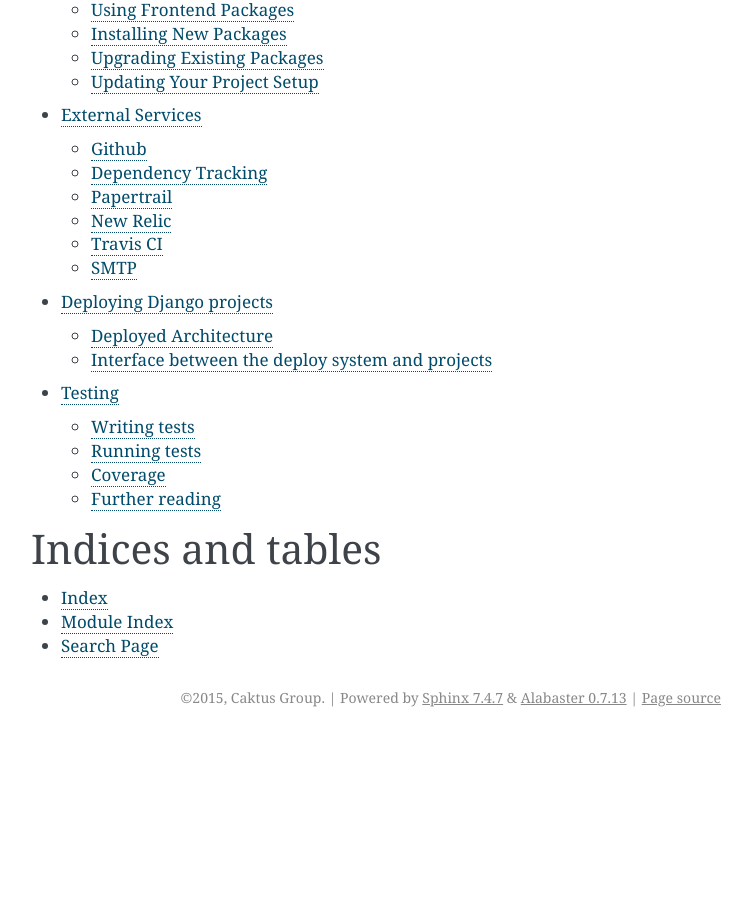
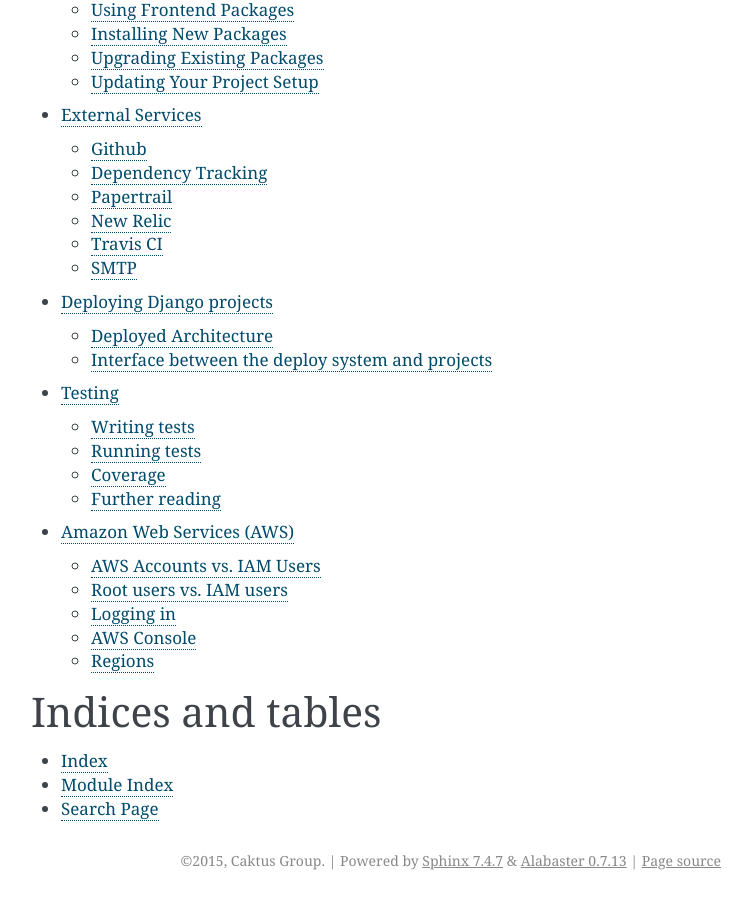
Before and after one commit to caktus/guidebook, a Sphinx documentation site: the page built from source/index.rst, in a window 1280 px wide and 900 px high, scrolled down 1308 px. Shown: the whole window, without its empty margins (389-1141 px from the left). Built offline with Sphinx 7.4.7, drawn with Linux system fonts in a browser that asks for light colours; before the commit the page ends 2045 px from its top, so only the background shows below that; some of the changed lines change nothing that is shown.

Commit message:
Some getting started doc for AWS

```diff
--- /dev/null
+++ b/source/aws.rst
@@ -0,0 +1,140 @@
+.. _aws:
+
+Amazon Web Services (AWS)
+=========================
+
+We often deploy to Amazon Web Services. Here are some tips on getting started.
+
+AWS Accounts vs. IAM Users
+--------------------------
+
+With AWS, we need to be careful to distinguish *AWS accounts* from *IAM users*.
+
+*AWS Accounts* are connected to billing, and to visibility and access to resources.
+Caktus has an AWS account. Some of our clients have their own AWS accounts that
+we might use when working for those clients, so that they get billed
+directly for the resources used instead of us.
+
+*IAM Users* are created within accounts to let administrators
+"log into" those accounts and access those resources. IAM Users within
+one account are unrelated to IAM users in any other account. If I have
+IAM users named "johndoe" in two different AWS accounts, they are completely
+separate and different, having nothing to do with each other.
+
+For you to do things in the Caktus AWS account, someone
+will have to create an *IAM user* for you within that AWS account, and give it the
+privileges for what you need to do.
+
+Root users vs. IAM users
+------------------------
+
+Just to confuse things, *AWS accounts* each have a *root user*, which is not
+an IAM user within that AWS account, but a user in the global Amazon system of
+users - the same set of users that can buy things on Amazon's shopping
+sites, in fact. To create a new AWS account, you have to log in as one of
+this type of user.
+
+Logging in
+----------
+
+To login using a *root user*, there's a global url:
+`https://www.amazon.com/ap/signin <https://www.amazon.com/ap/signin>`_.
+You can sign in or create a new root user there, and once logged in,
+set up billing, create new AWS accounts, buy cat food, etc.
+
+You can tell you're logging in as one of these type of users
+because the login page will only prompt for a username and
+password.
+
+To login using an *IAM user* in a particular account, you need to go to another page.
+These login pages prompt for *three* things: *account*, username,
+and password, so you can tell them apart from the "root" user
+login page.
+
+Unfortunately, finding a page to login as an *IAM user* can
+be tricky. The simplest way is this: each AWS account has
+a unique URL that will let you login to that AWS account.
+Anyone who is already logged in as an *IAM user* on the account
+can find the URL (I think) by going to the
+`main *IAM* page <https://console.aws.amazon.com/iam/home>`_
+in the AWS console.  Near the top they should see something
+like this::
+
+    IAM users sign-in link:
+    https://caktus.signin.aws.amazon.com/console
+
+Bookmarking that link will let you sign into that AWS account
+using an IAM user. When you follow that link, you *will* be
+redirected, and the resulting URL does *not* work directly
+to log you into that account, so you cannot just find the signin page once and
+bookmark it, you have to track down that original URL.
+
+Anyway, using that link will take you to a three-field login
+page with the *Account* field already correctly filled in.
+Add the username and password and you will find yourself
+logged into the AWS console.
+
+If you know the account identifier, you can change the
+account field on this login page to login to another
+account, but not all account identifiers are as memorable
+as "caktus", some are just long random strings of numbers,
+so bookmarking the canonical login URL seems easiest.
+
+AWS Console
+-----------
+
+The AWS Console is the web interface to all the AWS services. It
+can be overwhelming. Here are some tips for navigating around.
+
+First - you need to know which AWS service you need to work with.
+For example, suppose you need to create a new virtual machine.
+That AWS service is called "EC2". In the AWS console, click the
+orange cube that appears in the top left of every page, and you'll
+end up at a directory of AWS services. It's also overwhelming :-),
+but if you don't spot EC2 right away, you can search in the browser
+page for it. When you find it, click it, and you'll be in the part
+of the AWS console where you can manage EC2.
+
+*Unfortunately*, not everything we think of as an AWS service
+is listed on that directory page (believe it or not). For example, quite a few
+services are managed within the EC2 part of the AWS console - such
+as Security Groups, Elastic Load Balancers, Elastic IPs, Autoscaling
+Groups, etc.  You can see them listed down the left side of the
+EC2 interface.
+
+So, if you don't see the service you want on the main directory
+of services, try within the EC2 part of the console.
+
+Regions
+-------
+
+Another important concept to understand from the beginning
+is the *AWS Region*. You can think of an AWS Region as a
+geographic location where Amazon has a bunch of data
+centers. There are regions with names like "US East (N. Virginia)",
+"EU (Ireland)", "EU (Frankfurt)", etc.
+
+With most AWS services, you can create and use resources in
+any region you like, but to manage them, you first have to
+select one region using the dropdown near the top right of
+every page. Once you've selected a region, you will only see
+resources from that region, and new resources you create will
+be created in that region, until you select a different region.
+
+Tip: You can have multiple browser tabs/windows open
+to the AWS console with different regions selected, if that
+helps on really big projects to keep an eye on everything.
+But usually you won't have to do that.
+
+We typically try to create resources in a region closest
+to the majority of the site's users. If we can't pick a
+region that way, we usually end up in "US East (N. Virginia)"
+just because it seems to be the default.
+
+.. WARNING::
+    Not every service is available in every region.
+    Before you start setting up a great big infrastructure in some
+    region, it's a good idea to verify that all the services
+    you will need are available there. You don't want the
+    services that make up your site to have to communicate
+    between regions if you can help it.
--- a/source/index.rst
+++ b/source/index.rst
@@ -23,6 +23,7 @@
    services/index
    deploy/index
    testing/index
+   aws
 
 
 Indices and tables
```
